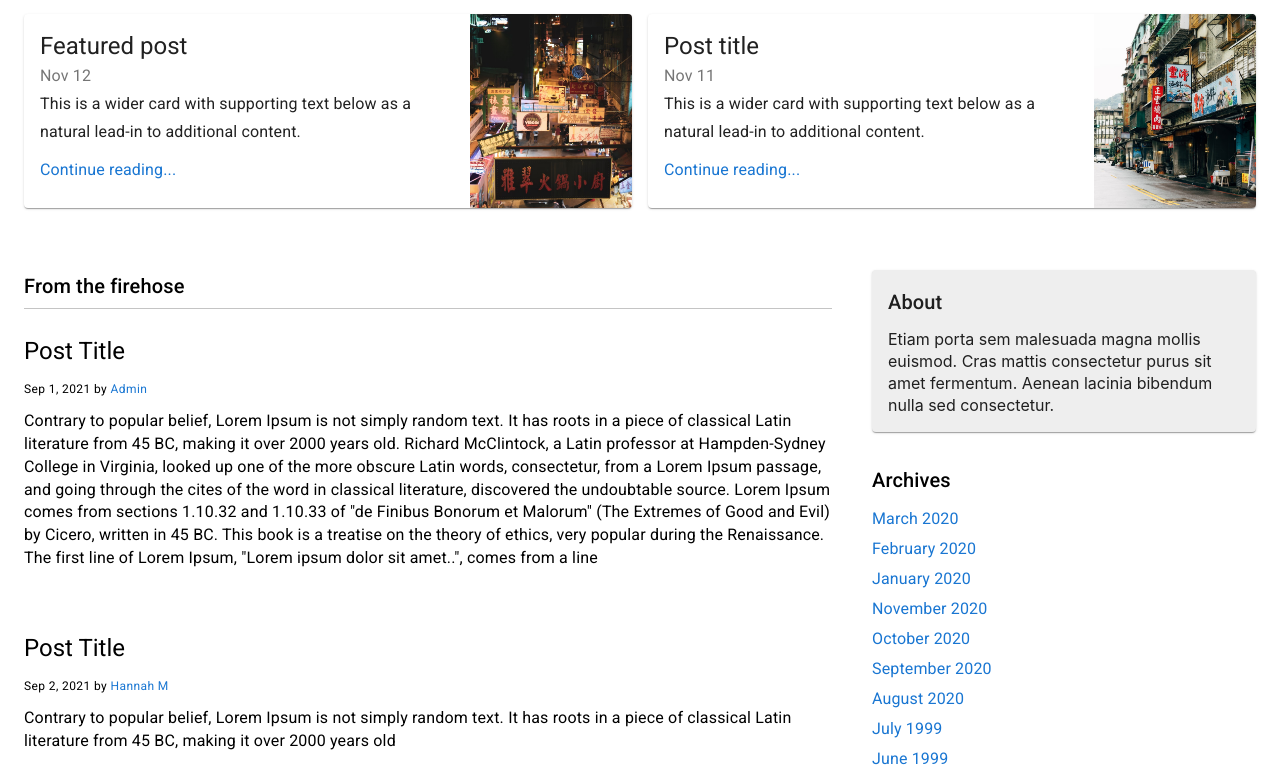
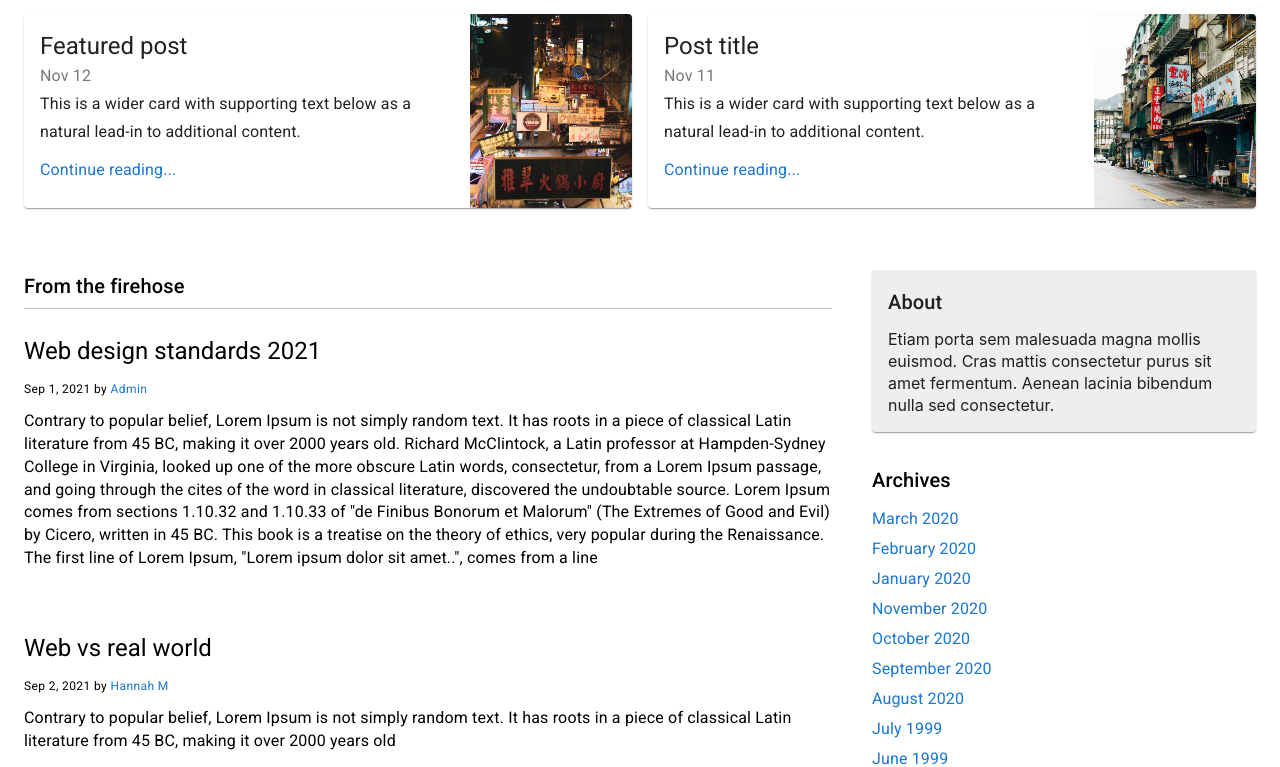
Before and after one commit to IlyaKrapivnoy/material_ui_responsive_site_2, a React (Create React App) app: page / in a window 1280 px wide. Shown: the part 482-1249 px from the top of the page. Built offline with nearby package versions, Linux system fonts and the light colour scheme.

Commit message:
add pagination

```diff
--- a/package.json
+++ b/package.json
@@ -38,5 +38,8 @@
       "last 1 firefox version",
       "last 1 safari version"
     ]
+  },
+  "devDependencies": {
+    "react-paginate": "^7.1.3"
   }
 }
--- a/src/components/Feed.jsx
+++ b/src/components/Feed.jsx
@@ -1,5 +1,7 @@
 import { makeStyles, Typography } from '@material-ui/core';
 import { posts } from '../dummyData';
+import ReactPaginate from 'react-paginate';
+import { useState } from 'react';
 
 const useStyles = makeStyles((theme) => ({
     feed: {
@@ -26,13 +28,15 @@ const useStyles = makeStyles((theme) => ({
 
 const Feed = () => {
     const classes = useStyles();
+    const [pageNumber, setPageNumber] = useState(0);
 
-    return (
-        <div className={classes.feed}>
-            <Typography variant='h6' className={classes.feedTitle}>
-                From the firehose
-            </Typography>
-            {posts.map((post) => (
+    const postsPerPage = 10;
+    const pagesVisited = pageNumber * postsPerPage;
+
+    const displayUsers = posts
+        .slice(pagesVisited, pagesVisited + postsPerPage)
+        .map((post) => {
+            return (
                 <div className={classes.post}>
                     <Typography variant='h5' className={classes.postTitle}>
                         {post.title}
@@ -47,7 +51,32 @@ const Feed = () => {
                         {post.postText}
                     </Typography>
                 </div>
-            ))}
+            );
+        });
+
+    const pageCount = Math.ceil(posts.length / postsPerPage);
+
+    const changePage = ({ selected }) => {
+        setPageNumber(selected);
+    };
+
+    return (
+        <div className={classes.feed}>
+            <Typography variant='h6' className={classes.feedTitle}>
+                From the firehose
+            </Typography>
+            {displayUsers}
+            <ReactPaginate
+                previousLabel={'Previous'}
+                nextLabel={'Next'}
+                pageCount={pageCount}
+                onPageChange={changePage}
+                containerClassName={'paginationBtns'}
+                previousClassName={'previousBtn'}
+                nextClassName={'nextBtn'}
+                disabledClassName={'paginationDisabled'}
+                activeClassName={'paginationActive'}
+            />
         </div>
     );
 };
--- a/src/dummyData.js
+++ b/src/dummyData.js
@@ -44,7 +44,7 @@ export const menuList = [
 export const posts = [
     {
         id: 1,
-        title: 'Post Title',
+        title: 'Web design standards 2021',
         postDate: 'Sep 1, 2021',
         postAuthor: 'Admin',
         postText:
@@ -52,7 +52,7 @@ export const posts = [
     },
     {
         id: 2,
-        title: 'Post Title',
+        title: 'Web vs real world',
         postDate: 'Sep 2, 2021',
         postAuthor: 'Hannah M',
         postText:
@@ -60,7 +60,7 @@ export const posts = [
     },
     {
         id: 3,
-        title: 'Post Title',
+        title: 'Post Irony',
         postDate: 'Sep 6, 2021',
         postAuthor: 'Scott J. Scott',
         postText:
@@ -68,7 +68,7 @@ export const posts = [
     },
     {
         id: 4,
-        title: 'Post Title',
+        title: 'Texts for SEO',
         postDate: 'Sep 14, 2021',
         postAuthor: 'Admin',
         postText:
@@ -76,7 +76,7 @@ export const posts = [
     },
     {
         id: 5,
-        title: 'Post Title',
+        title: 'Link is more than text',
         postDate: 'Sep 16, 2021',
         postAuthor: 'Bart S',
         postText:
@@ -84,7 +84,7 @@ export const posts = [
     },
     {
         id: 6,
-        title: 'Post Title',
+        title: 'Where is your post?',
         postDate: 'Sep 1, 2021',
         postAuthor: 'Admin',
         postText:
```
Also changed, not shown: 2 other files (tests, documents, lock files or other folders).
